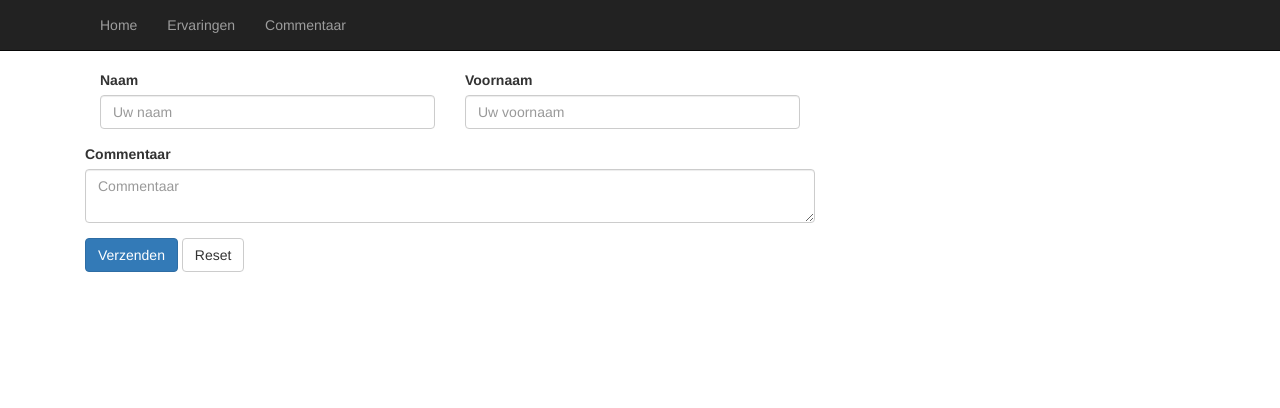
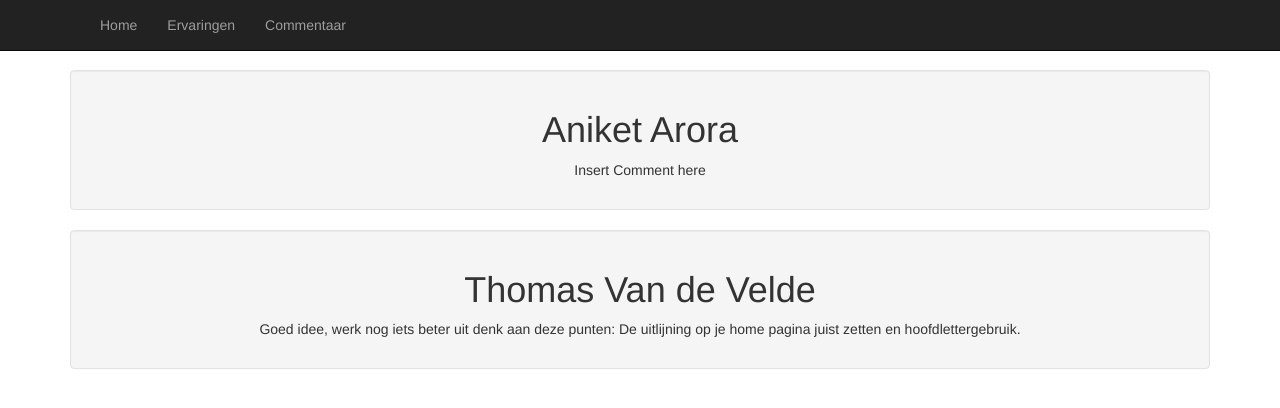
Before and after one commit to MathieuTheys/team_4_Mathieu, a plain HTML site: page WebContent/commentaar.html in a window 1280 px wide. Drawn offline with nearby package versions, Linux system fonts and the light colour scheme.

Commit message:
Thomas Commentaar toegevoegd

```diff
--- a/WebContent/commentaar.html
+++ b/WebContent/commentaar.html
@@ -36,25 +36,15 @@
 				</div>
 			</div>
 		</div>
-		<form role="form" class="media-object col-md-8 col-xs-12">
-			<div class="form-group col-xs-12 col-md-6">
-				<label for="nameField1">Naam</label> <input type="text"
-					class="form-control" id="nameField1" placeholder="Uw naam">
-			</div>
-			<div class="form-group col-xs-12 col-md-6">
-				<label for="nameField2">Voornaam</label> <input type="text"
-					class="form-control" id="nameField2" placeholder="Uw voornaam">
-			</div>
-			<div class="form-group">
-				<label for="comField">Commentaar</label>
-				<textarea class="form-control" id="comField"
-					placeholder="Commentaar"></textarea>
-			</div>
-			<div>
-				<button type="submit" class="btn btn-primary">Verzenden</button>
-				<button type="reset" class="btn btn-default">Reset</button>
-			</div>
-		</form>
+		 <div class="well text-center">
+     				 <h1>Aniket Arora</h1>
+    				  <p>Insert Comment here</p>
+    			</div>
+
+    			<div class="well text-center">
+     				 <h1>Thomas Van de Velde</h1>
+    				  <p>Goed idee, werk nog iets beter uit denk aan deze punten: De uitlijning op je home pagina juist zetten en hoofdlettergebruik. </p>
+    			</div>
 	</div>
 
 	<script src="https://code.jquery.com/jquery-1.11.0.js"
```
